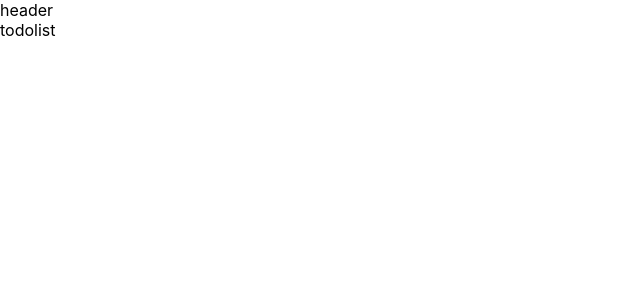
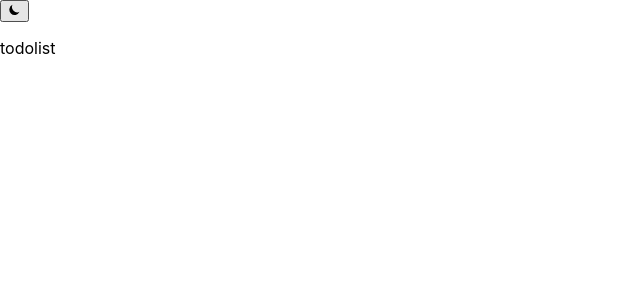
Before and after one commit to soolotus/toDoList, a React (Create React App) app: page / in a window 1280 px wide. Shown: the top 300 px of the page, without its empty margins (0-640 px from the left). Built offline with nearby package versions, Linux system fonts and the light colour scheme.

Commit message:
install react-icons

```diff
--- a/package.json
+++ b/package.json
@@ -8,6 +8,7 @@
     "@testing-library/user-event": "^13.2.1",
     "react": "^18.2.0",
     "react-dom": "^18.2.0",
+    "react-icons": "^4.12.0",
     "react-scripts": "5.0.1",
     "web-vitals": "^2.1.0"
   },
--- a/src/components/Header/Header.jsx
+++ b/src/components/Header/Header.jsx
@@ -1,5 +1,13 @@
 import React from "react";
+import { HiMoon } from "react-icons/hi";
 
 export default function Header() {
-  return <div>header</div>;
+  return (
+    <header>
+      <button>
+        <HiMoon />
+      </button>
+      <ul></ul>
+    </header>
+  );
 }
```
Also changed, not shown: 2 other files (tests, documents, lock files or other folders).
